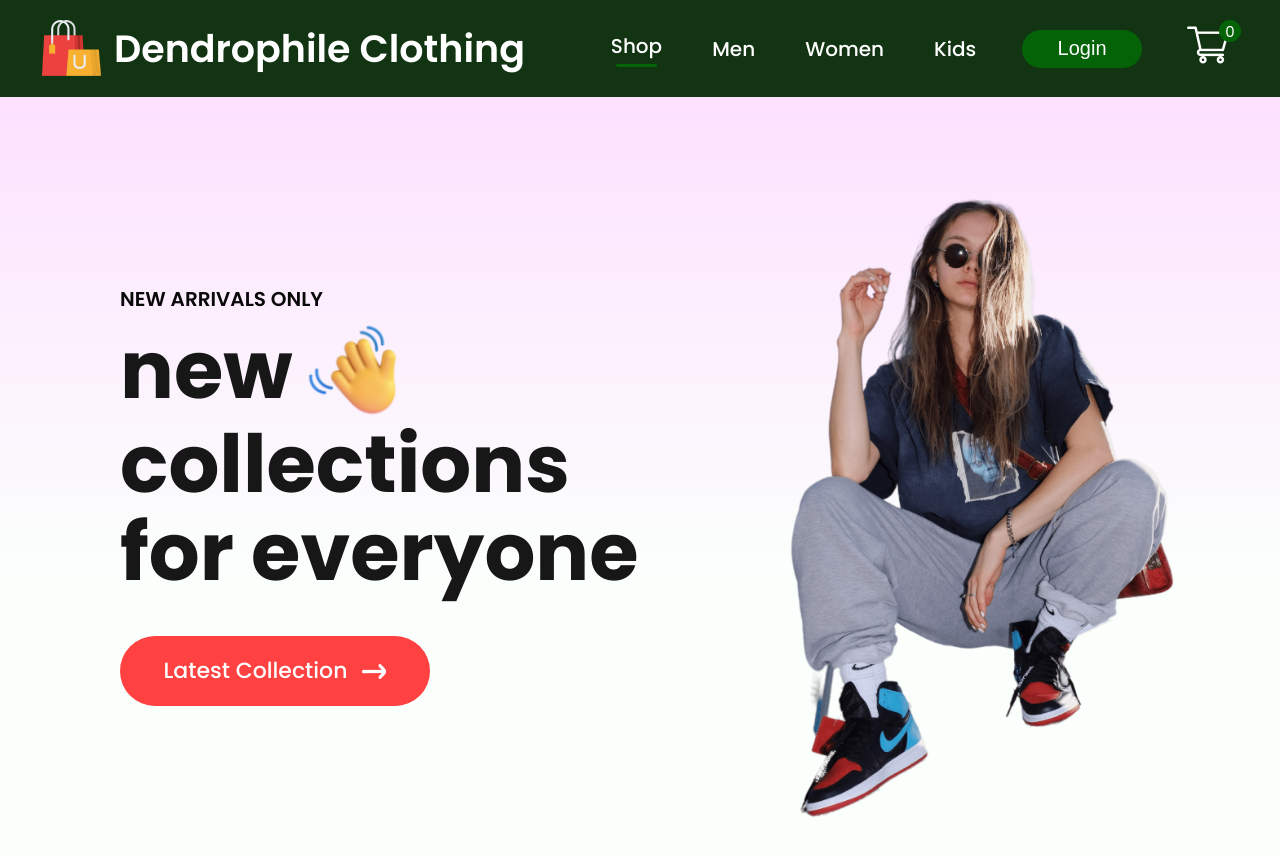
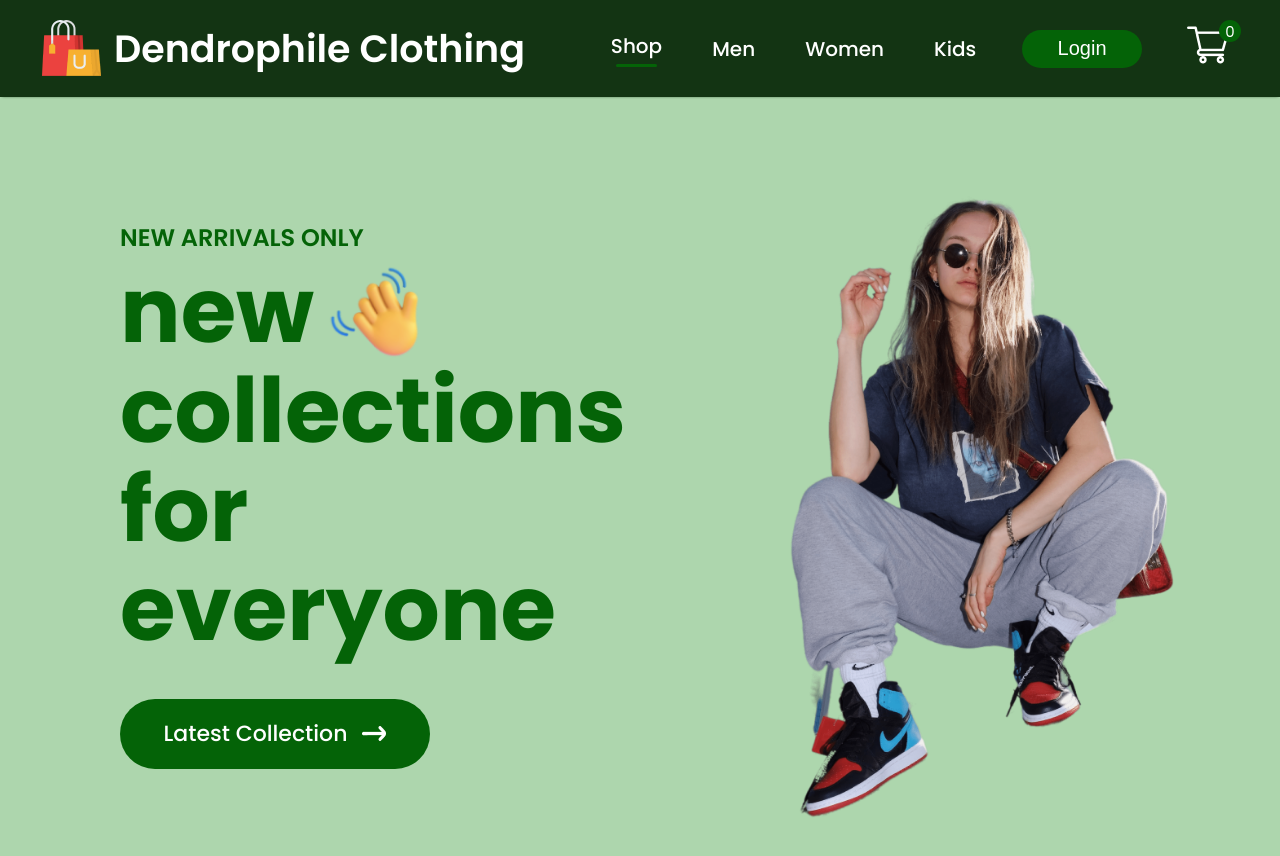
Before and after one commit to leshaan99/clothing-store, a React (Create React App) app in the folder frontend/: page / in a window 1280 px wide. Shown: the top 856 px of the page. Built offline with nearby package versions, Linux system fonts and the light colour scheme.

Commit message:
Change hero section ui

```diff
--- a/frontend/src/Components/Hero/Hero.css
+++ b/frontend/src/Components/Hero/Hero.css
@@ -1,6 +1,6 @@
 .hero{
     height: 100vh;
-    background: linear-gradient(180deg, #fde1ff, #e1ffea22 60%);
+    background: rgba(0, 128, 0, 0.322);
     display: flex;
 }
 
@@ -15,14 +15,14 @@
 }
 
 .hero-left h2{
-    color: #090909;
-    font-size: 20px;
+    color: #046307;
+    font-size: 24px;
     font-weight: 600;
 }
 
 .hero-left p{
-    color: #171717;
-    font-size: 80px;
+    color: #046307;
+    font-size: 90px;
     font-weight: 700;
 }
 
@@ -45,7 +45,7 @@
     height: 70px;
     border-radius: 75px;
     margin-top: 30px;
-    background: #ff4141;
+    background: #046307;
     color: white;
     font-size: 22px;
     font-weight: 500;
```
